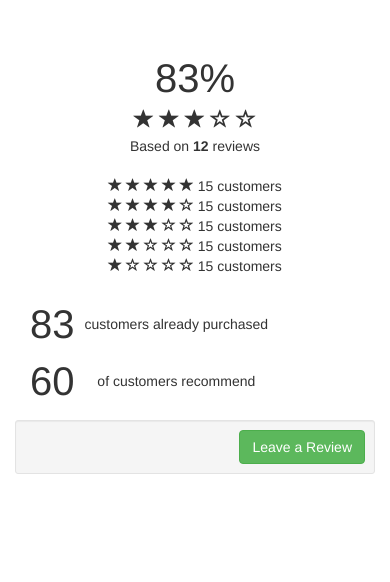
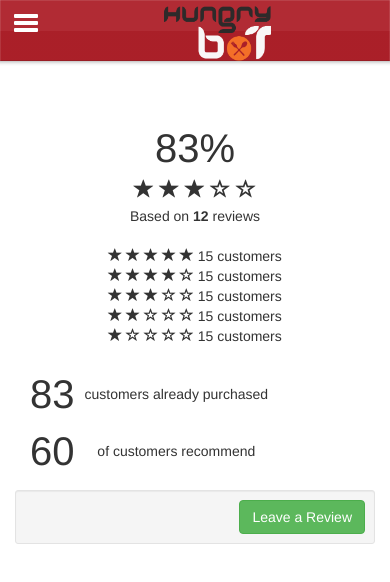
Before and after one commit to HungryBotTeam/HungryBot, a plain HTML site: page www/Review.html in a window 390 px wide. Drawn offline with Linux system fonts and the light colour scheme.

Commit message:
Fix again

```diff
--- a/www/Review.html
+++ b/www/Review.html
@@ -7,17 +7,35 @@
 
 
 <link href="css/star2.css" rel="stylesheet" />
-<link rel="stylesheet" href="css/bootstrap.min.css">
-
-<script src="js/jquery.min.js"></script>
-<script src="js/bootstrap.min.js"></script>
+<link rel="stylesheet" href="css/slidebars.min.css">
+<link href="css/bootstrap.min.css" rel="stylesheet">
+<link href="css/styles.css" rel="stylesheet">
+<link href="css/style.css" rel="stylesheet">
 
 
+</head>
 
-<title>Review</title>
+<body>
+  <!--navbar-->
+  <nav class="navbar navbar-default navbar-fixed-top sb-slide" role="navigation">
+      <!-- Left Control -->
+      <div class="sb-toggle-left navbar-left">
+        <div class="navicon-line"></div>
+        <div class="navicon-line"></div>
+        <div class="navicon-line"></div>
+      </div><!-- /.sb-control-left -->
 
-</head>
-<body>
+      <div class="container">
+        <!-- Logo -->
+        <div id="logo" class="navbar-left">
+        <img src="img/HungryBot.png" alt="Slidebars" width="30%" height="30%">
+        </div><!-- /#logo -->
+
+      </div>
+    </nav>
+    <!--site-->
+    <br>
+  <div id="sb-site">
 		<div class="container-fluid">
 			<div class="row" style="margin-top:40px;">
 		    <div class=".col-xs-6 col-md-6">
@@ -124,8 +142,49 @@
 		                </div>
 		            </div>
 		        </div>
+  </div>
+  <!--    <div id="pie-hunger"></div> -->
+</div>
+</div>
+  </div>
 
+  <div class="sb-slidebar sb-left sb-active">
+  <ul class="sb-menu">
+    <li class="sb-close"><a href="Home.html"><span class="glyphicon glyphicon-home" aria-hidden="true"></span>  Home</a></li>
+    <li class="sb-close"><a href="History.html"><span class="glyphicon glyphicon-stats" aria-hidden="true"></span> History</a></li>
+    <li class="sb-close"><a href="User.html"><span class="glyphicon glyphicon-user" aria-hidden="true"></span> User Profile</a></li>
+    <li class="sb-close"><a href="contacts.html"><span class="glyphicon glyphicon-book" aria-hidden="true"></span> Contacts</a></li>
+	  <li class="sb-close"><a href="Setting.html"><span class="glyphicon glyphicon-cog" aria-hidden="true"></span>  Settings</a></li>
+		<li> </li>
+    <li class="sb-close"><small>HungryBot © 2015</small></li>
+  </ul>
+
+  </div>
+
+
+
+
+  <!-- jQuery -->
+    <script src="js/jquery-1.11.3.min.js"></script>
+
+    <!-- Slidebars -->
+    <script src="js/slidebars.min.js"></script>
+    <script src="js/bootstrap.min.js"></script>
 		<script src="js/star.js"></script>
+    <script>
+    (function($) {
+    $(document).ready(function() {
+    $.slidebars({
+      siteClose: true, // true or false
+      disableOver: 480, // integer or false
+      hideControlClasses: true, // true or false
+      scrollLock: true // true or false
+    });
+    });
+    }) (jQuery);
+    </script>
+
+
 
         </body>
 
```
Also changed, not shown: www/Home.html (+2 -3 lines), www/Register.html (+7 -0 lines), www/Setting.html (+85 -0 lines), www/index.html (+1 -1 lines), www/css/slidebars.min.css (line endings or trailing spaces). Lines whose indentation alone changed are shown as unchanged.
